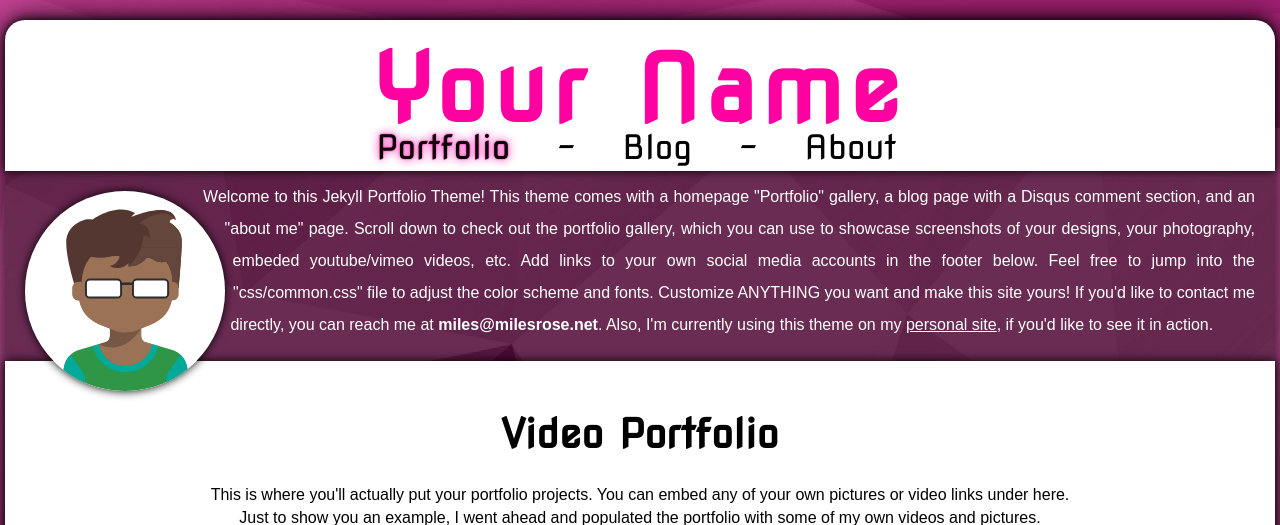
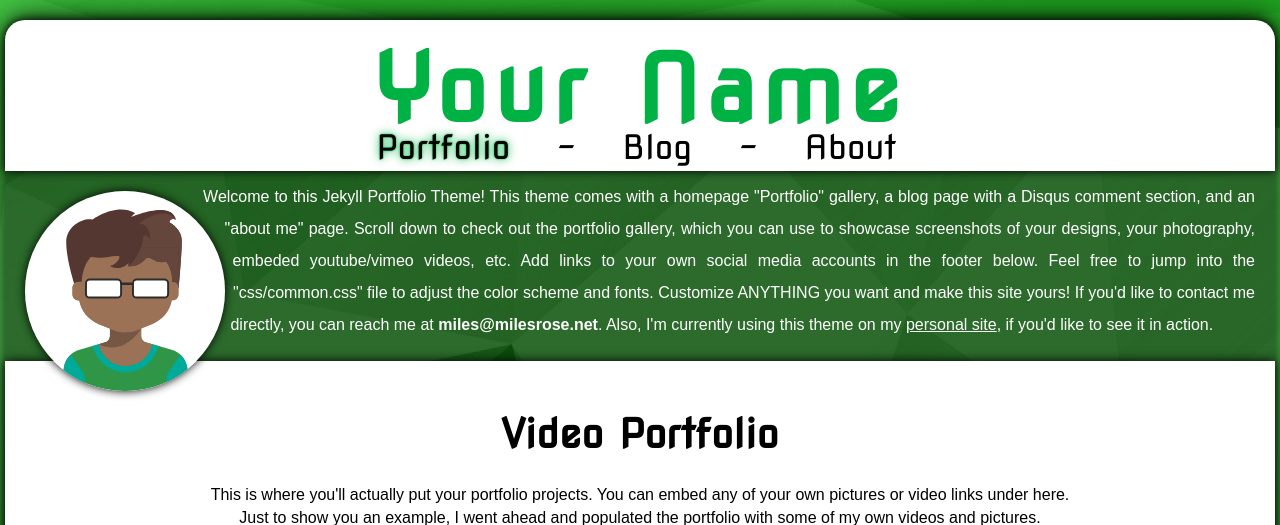
Before and after one commit to MilesOfRoses/my-jekyll, a Jekyll site: the page built from index.html, in a window 1280 px wide. Shown: the top 525 px of the page. Built offline with Jekyll 4.4.1, drawn with Linux system fonts in a browser that asks for light colours; comment, search, counter and statistics services are not loaded; grey boxes are pictures that could not be loaded.

Commit message:
changed colors

```diff
--- a/css/common.css
+++ b/css/common.css
@@ -14,16 +14,15 @@ I have tried to document a lot of the CSS using comments to make it easier for y
 	font-family: 'Nova Square', sans-serif;
 }
 
-
 /* Change your colors scheme under here */
 .overlay {
-    background: rgba(255, 0, 161, 0.5); /*BG color be anything, of course*/
+    background: rgba(0, 255, 0, 0.5); /*BG color be anything, of course*/
     padding-top: 20px;
     padding-bottom: 450px;
 }
 
 .current {
-	text-shadow: 0px 0px 10px rgb(255, 0, 161), 0px 0px 2px rgb(255, 0, 161);
+	text-shadow: 0px 0px 10px #00b244, 0px 0px 2px #00b244;
 }
 
 .currentBlack{
@@ -36,10 +35,12 @@ I have tried to document a lot of the CSS using comments to make it easier for y
 }
 
 .title {
-	color: rgb(255, 0, 161);
+	color: #00b244;
 }
 
 /* this is most of the layout for the top of the home page under here */
+
+
 
 body {
 	margin: 0;
```
